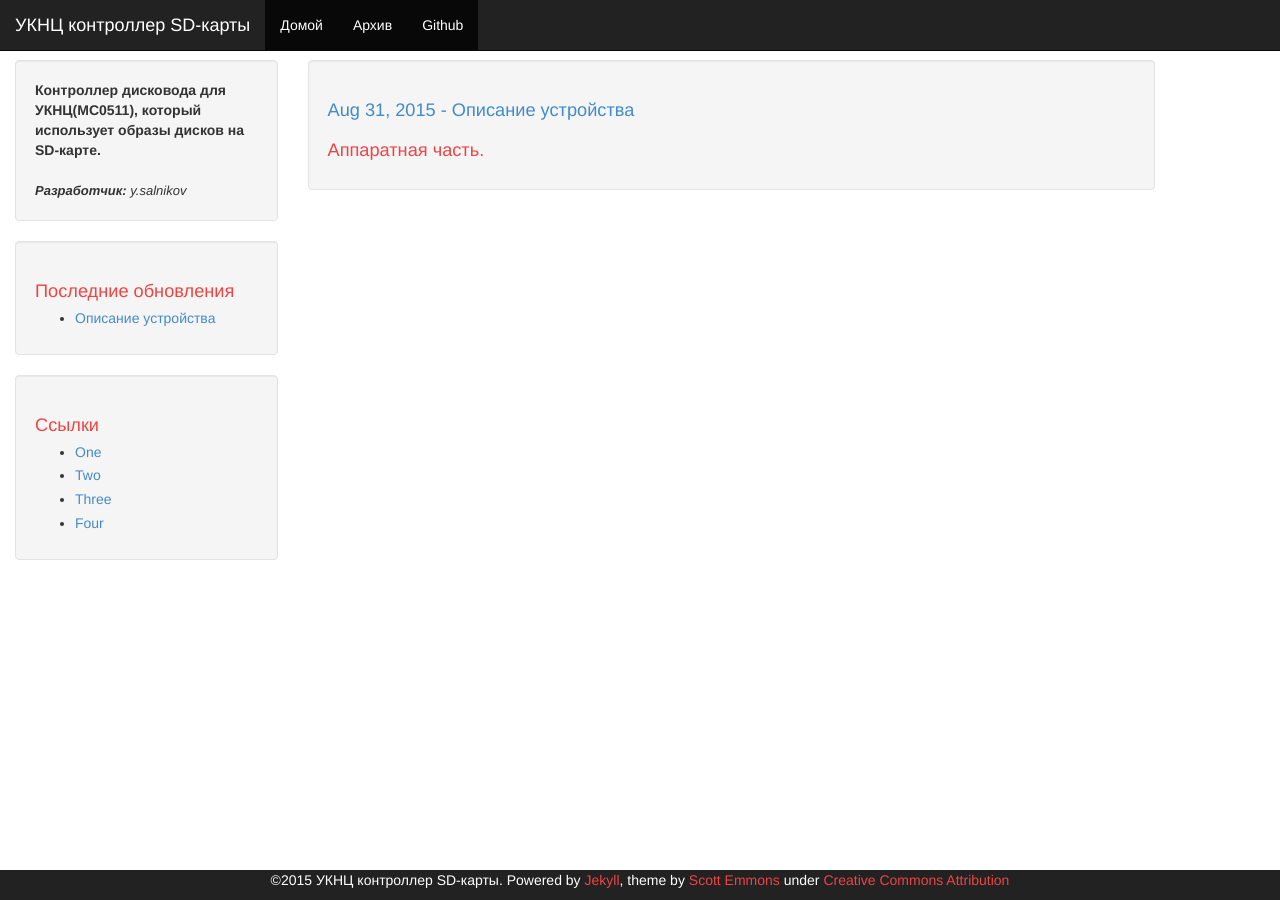
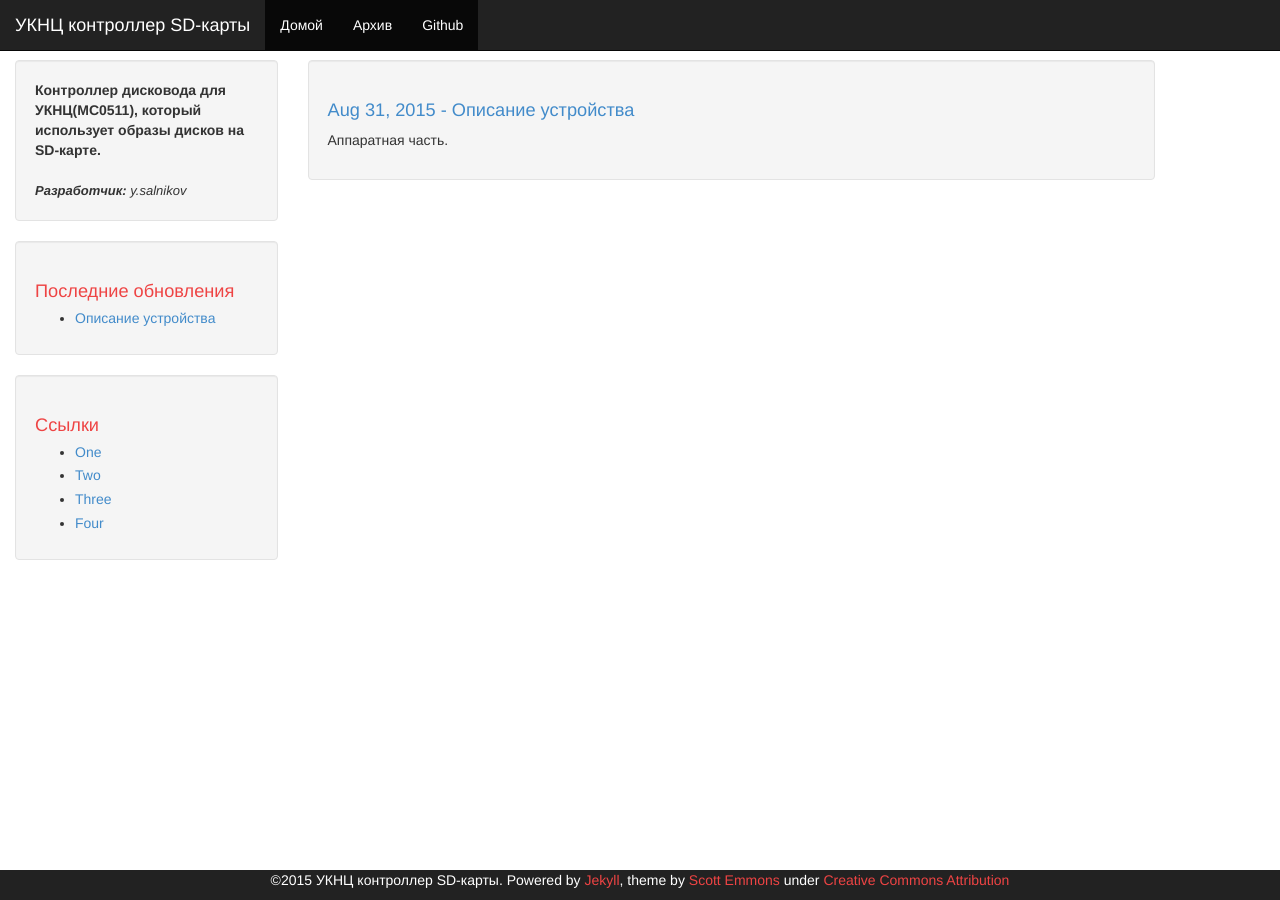
Before and after one commit to y-salnikov/uknc_sd_fdd, a Jekyll site: the page built from _posts/2015-08-31-description.md, in a window 1280 px wide. Built offline with Jekyll 4.4.1, drawn with Linux system fonts in a browser that asks for light colours; Markdown is read by kramdown in place of the engine named in the settings; comment, search, counter and statistics services are not loaded.

Commit message:
debugging

```diff
--- a/_posts/2015-08-31-description.md
+++ b/_posts/2015-08-31-description.md
@@ -4,4 +4,4 @@ title: "Описание устройства"
 comments: false
 ---
 
-#Аппаратная часть.
+Аппаратная часть.
```
